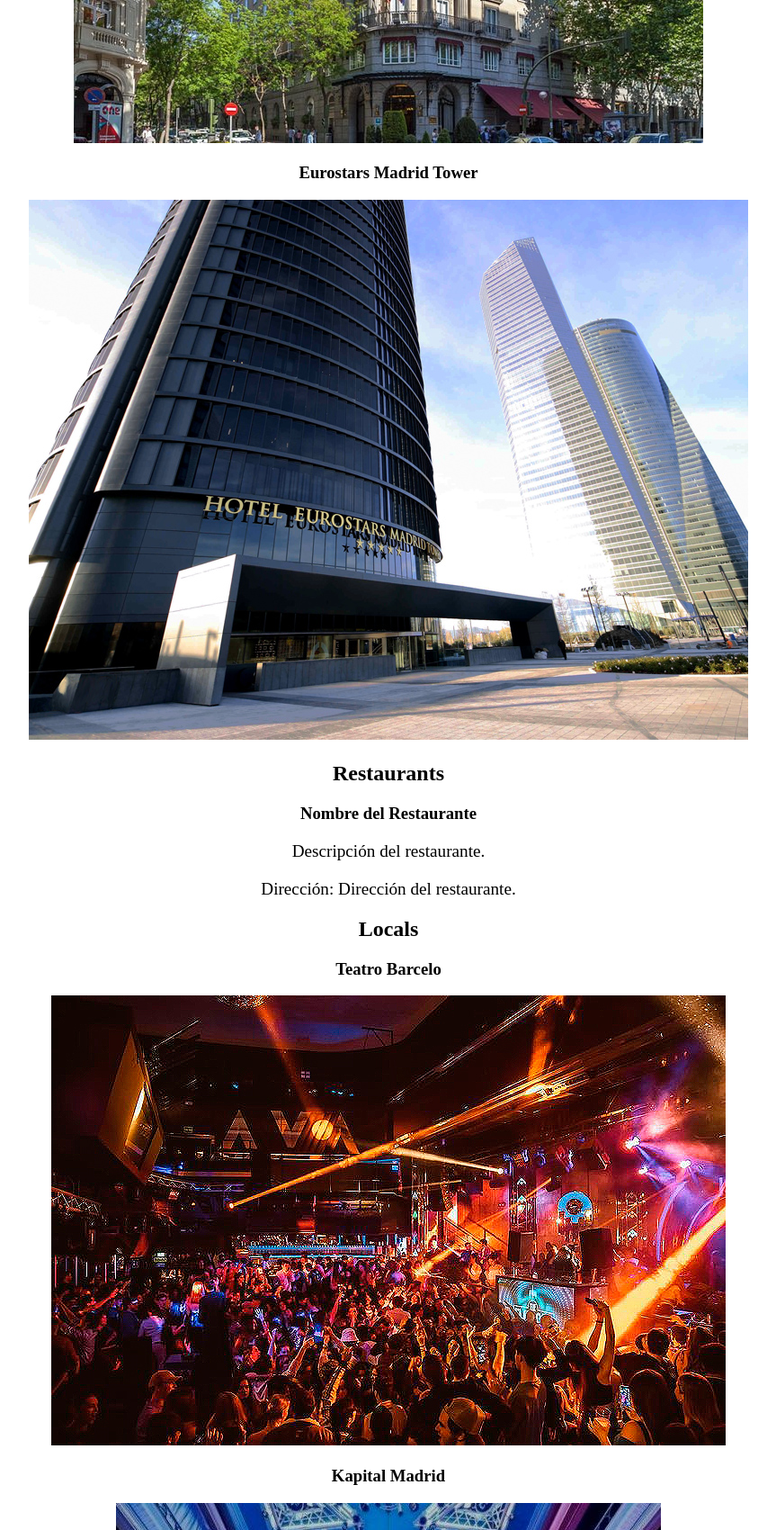
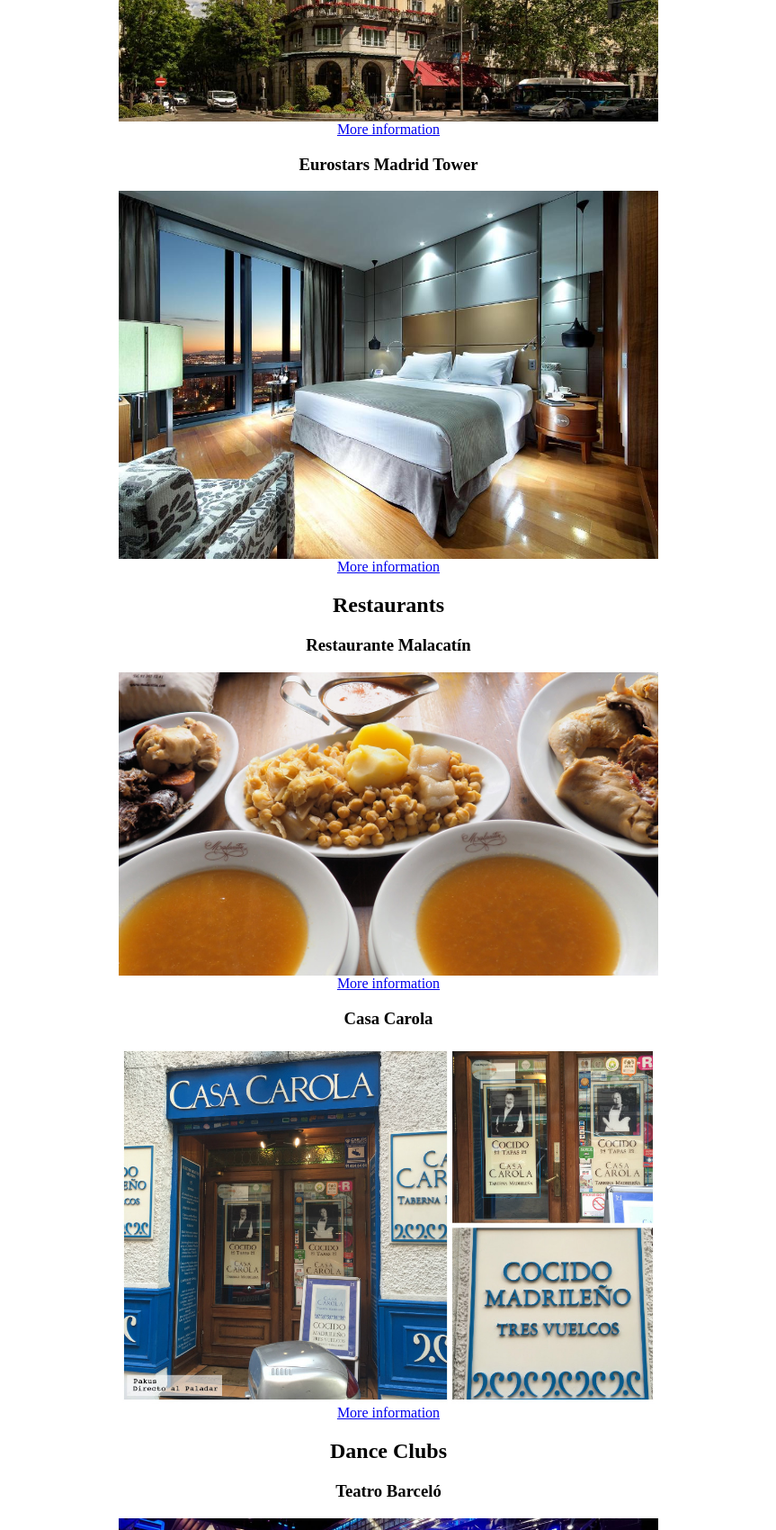
Before and after one commit to martasalcedo/ITWe, a plain HTML site: page templates/services.html in a window 1280 px wide. Shown: the part 1100-2800 px from the top of the page at 90% size, without its empty margins (208-1071 px from the left). Drawn offline with Linux system fonts and the light colour scheme.

Commit message:
Add files via upload

```diff
--- a/css/contact.css
+++ b/css/contact.css
@@ -1,11 +1,3 @@
-body {
-    display: flex;
-    justify-content: center;
-    align-items: center;
-    height: 100vh;
-    margin: 0;
-}
-
 .contact {
     text-align: center;
     max-width: 600px;
--- a/css/services.css
+++ b/css/services.css
@@ -1,6 +1,23 @@
-img.services {
-    max-width: 100%;
+#hoteles img,
+#restaurantes img,
+#locales img {
+    width: 600px;
     height: auto;
-    margin-bottom: 15px;
     display: block;
-  }
+    margin: 0 auto;
+}
+
+.menu-link {
+  display: inline-block;
+  padding: 10px 20px;
+  text-decoration: none;
+  color: #fff;
+  background-color: #3498db;
+  border-radius: 5px;
+  margin: 5px;
+  transition: background-color 0.3s ease;
+}
+
+.menu-link:hover {
+  background-color: #2980b9;
+}
--- a/templates/services.html
+++ b/templates/services.html
@@ -25,44 +25,55 @@
     </header>
 </head>
 <body class="services">
+    <div class="content">
+        <a class="menu-link" href="#hoteles">Hotels</a><a class="menu-link" href="#restaurantes">Restaurants</a><a class="menu-link" href="#locales">Dance Clubs</a>
         <section id="hoteles">
             <h2>Hotels</h2>
             <article>
                 <h3>Hotel Emperador</h3>
-            <img src="../img/services1.jpeg"></img>
+                <img src="../img/services1.jpg"></img>
+                <a href="https://www.emperadorhotel.com/es/">More information</a>
             </article>
             <article>
                 <h3>Wellington Hotel</h3>
-            <img src="../img/services2.jpeg"></img>
+                <img src="../img/services2.jpg"></img>
+                <a href="https://www.hotel-wellington.com/es/">More information</a>
             </article>
             <article>
                 <h3>Eurostars Madrid Tower</h3>
-            <img src="../img/services3.jpeg"></img>
+                <img src="../img/services3.jpg"></img>
+                <a href="https://www.eurostarsmadridtower.com/">More information</a>
             </article>
         </section>
 
         <section id="restaurantes">
             <h2>Restaurants</h2>
             <article>
-            <h3>Nombre del Restaurante</h3>
-            <p>Descripción del restaurante.</p>
-            <p>Dirección: Dirección del restaurante.</p>
+                <h3>Restaurante Malacatín</h3>
+                <img src="../img/services4.jpg"></img>
+                <a href="https://www.malacatin.com/">More information</a>
+            </article>
+            <article>
+                <h3>Casa Carola</h3>
+                <img src="../img/services5.jpg"></img>
+                <a href="http://www.casacarola.com/">More information</a>
             </article>
         </section>
 
         <section id="locales">
-        <h2>Locals</h2>
+            <h2>Dance Clubs</h2>
             <article>
-            <h3>Teatro Barcelo</h3>
-            <img src="../img/services6.jpeg"></img>
+                <h3>Teatro Barceló</h3>
+                <img src="../img/services6.jpg"></img>
+                <a href="https://teatrobarcelo.com/">More information</a>
             </article>
             <article>
                 <h3>Kapital Madrid</h3>
-            <img src="../img/services7.jpeg"></img>
+                <img src="../img/services7.jpg"></img>
+                <a href="https://teatrokapital.com/">More information</a>
             </article>
-
-
         </section>
+    </div>
 </body>
 <footer>
     <div class="container">
```
Also changed, not shown: img/services1.jpg (added), img/services2.jpg (added), img/services3.jpg (added), img/services4.jpg (added), img/services5.jpg (added), img/services6.jpg (added), img/services7.jpg (added). Lines whose indentation alone changed are shown as unchanged.
